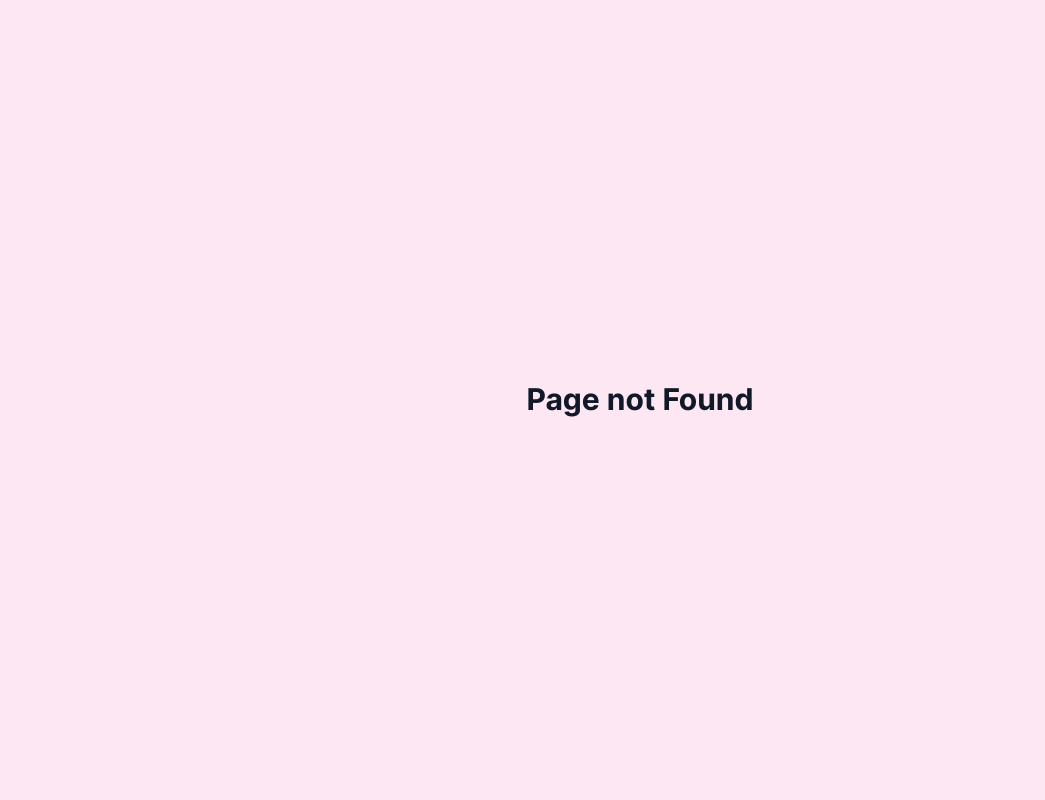
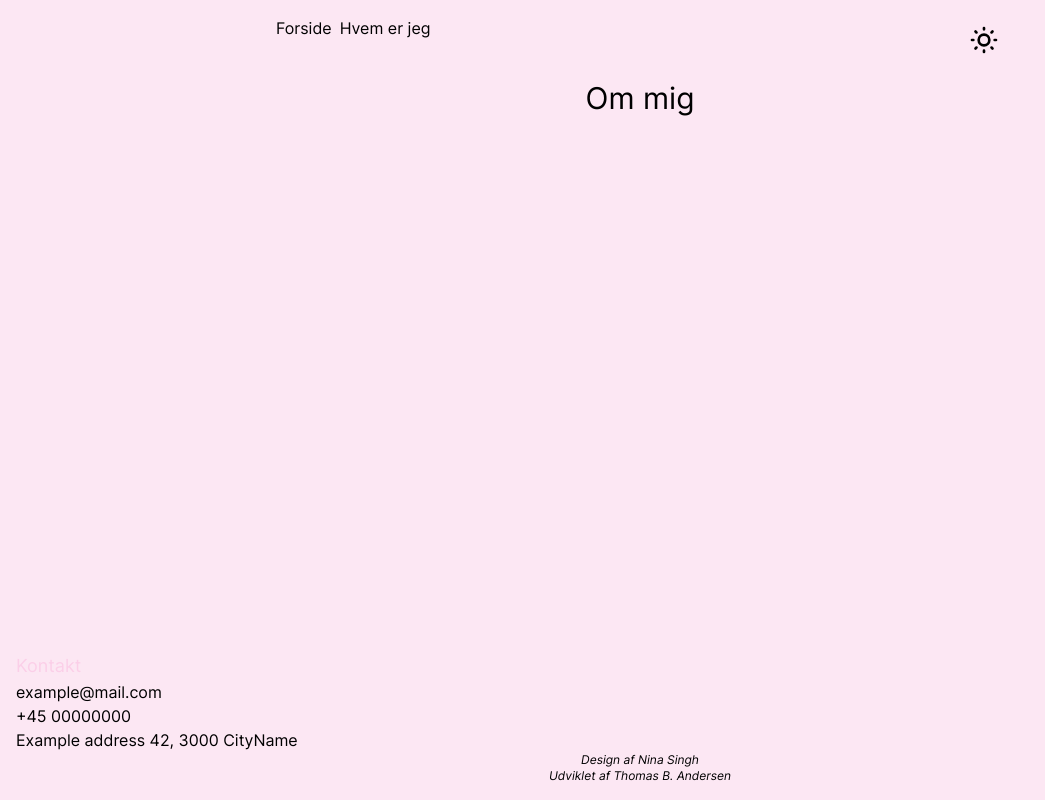
Before and after one commit to Noitcereon/vue-3-template, a Vue app: page /om-mig in a window 1280 px wide. Before the commit this address had no page. Shown: the whole page, without its empty margins (0-1045 px from the left). Built offline with nearby package versions, Linux system fonts and the light colour scheme.

Commit message:
Add about page component and route

```diff
--- /dev/null
+++ b/src/pages/about.vue
@@ -0,0 +1,14 @@
+<script lang="ts" setup>
+import PageHeader from "../components/PageHeader.vue";
+import PageFooter from "../components/PageFooter.vue";
+</script>
+
+<template>
+  <PageHeader />
+
+  <main class="container mx-auto py-20 h-screen">
+    <h1 class="text-3xl text-center">Om mig</h1>
+  </main>
+
+  <PageFooter />
+</template>
--- a/src/routes.ts
+++ b/src/routes.ts
@@ -1,8 +1,10 @@
 import Index from '@/pages/index.vue';
 import NotFound from '@/pages/not-found.vue';
+import About from '@/pages/about.vue';
 
 export const routes = [
   { path: '/', component: Index },
+  { path: '/om-mig', component: About },
   { path: '/:path(.*)', component: NotFound },
 ];
 
```
